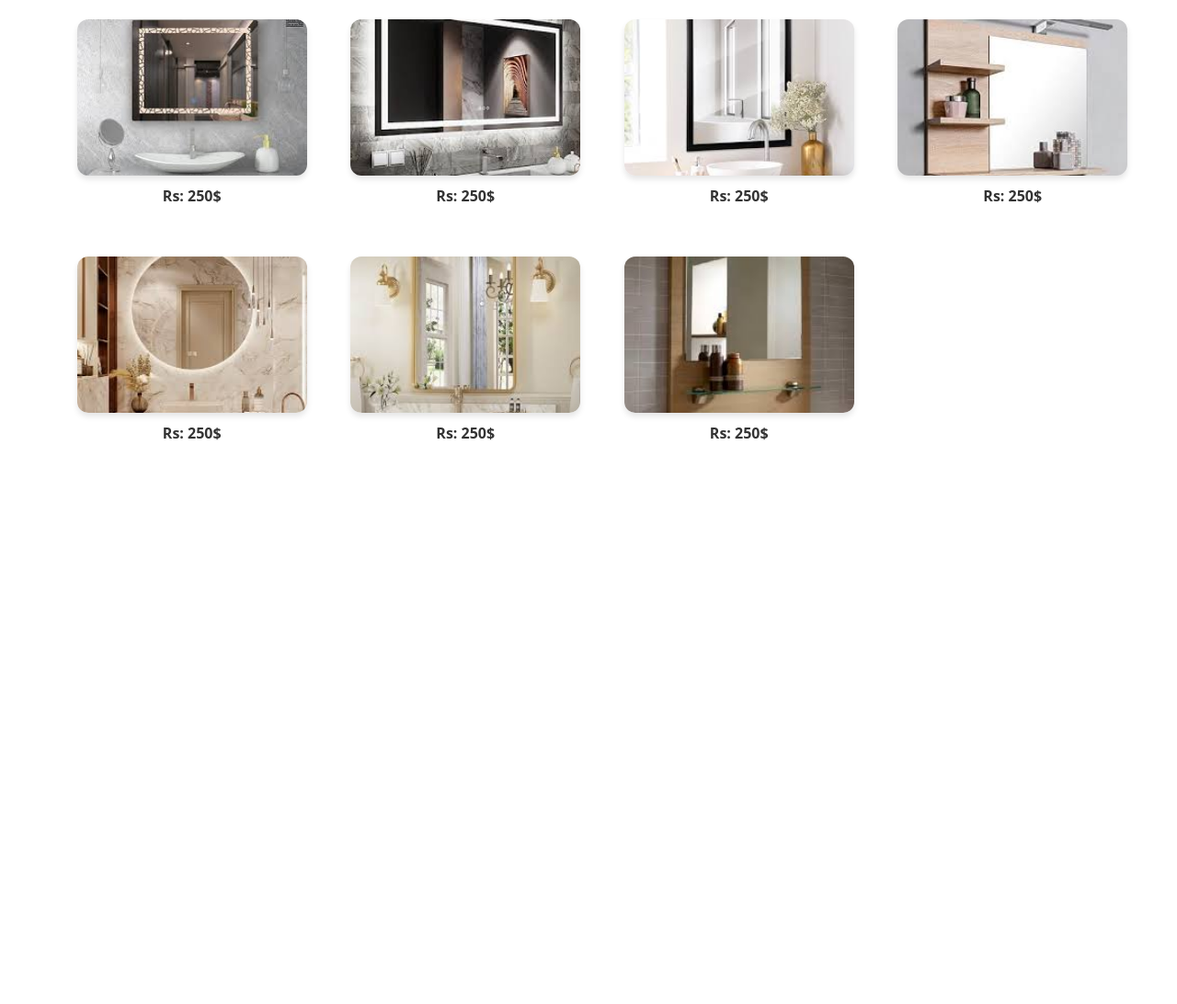
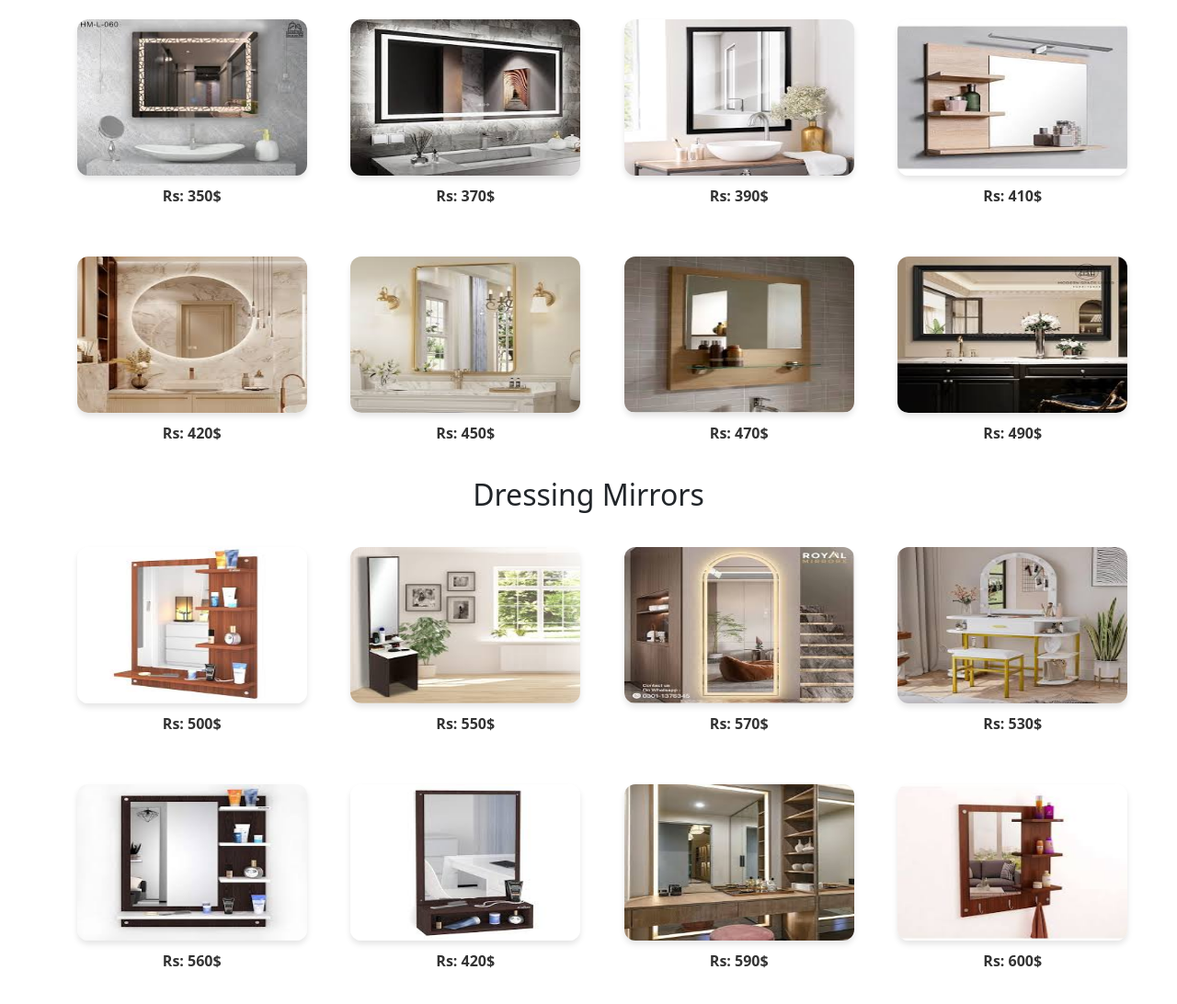
Before and after one commit to stoneboy99801/E-project, a plain HTML site: page category.html in a window 1280 px wide. Shown: the part 824-1916 px from the top of the page at 92% size. Before the commit the page ends 1343 px from the top, so only its background shows below. Drawn offline with nearby package versions, Linux system fonts and the light colour scheme.

Commit message:
category-changes-1

```diff
--- a/category.html
+++ b/category.html
@@ -57,7 +57,7 @@
 <div class="h2">
 <h2>Drawing/Living Room Mirrors</h2>
 </div>
-<div class="img-container">
+<div class="img-container"> <!--img container open-->
  <div class="img-1">          <!--img-1 open  -->
     <img  src="download-1.jpg" alt="">
 
@@ -101,8 +101,14 @@
     <div class="p">
         <p>Rs: 250$</p>
     </div>
-</div>
-</div> <!-- img-7 close-->
+</div>   <!-- img-7 close-->
+<div class="img-8">          <!--img-8 open  -->
+    <img src="download-8.jpg" alt="">
+    <div class="p">
+        <p>Rs: 250$</p>
+    </div>
+</div>   <!-- img-8 close-->
+</div> <!--img container close-->
 <div class="bathroom-mirror">
     <div class="h2-1">
         <h2>Bathroom Mirrors</h2>
@@ -111,48 +117,108 @@
     <div class="img-9">          <!--img-9 open  -->
     <img src="download-9.jpg" alt="">
     <div class="p">
-        <p>Rs: 250$</p>
+        <p>Rs: 350$</p>
     </div>
 </div>  <!-- img-9 close-->
 <div class="img-10">          <!--img-10 open  -->
     <img src="download-10.jpg" alt="">
     <div class="p">
-        <p>Rs: 250$</p>
+        <p>Rs: 370$</p>
     </div>
  </div>           <!--img-10 close          -->
  <div class="img-11">          <!--img-11 open  -->
     <img src="download-11.jpg" alt="">
     <div class="p">
-        <p>Rs: 250$</p>
+        <p>Rs: 390$</p>
     </div>
  </div>           <!--img-11 close          -->
   <div class="img-12">          <!--img-12 open  -->
     <img src="download-12.jpg" alt="">
     <div class="p">
-        <p>Rs: 250$</p>
+        <p>Rs: 410$</p>
     </div>
  </div>           <!--img-12 close          -->
    <div class="img-13">          <!--img-13 open  -->
     <img src="download-13.jpg" alt="">
     <div class="p">
-        <p>Rs: 250$</p>
+        <p>Rs: 420$</p>
     </div>
  </div>           <!--img-13 close          -->
    <div class="img-14">          <!--img-14 open  -->
     <img src="download-14.jpg" alt="">
     <div class="p">
-        <p>Rs: 250$</p>
+        <p>Rs: 450$</p>
     </div>
  </div>           <!--img-14 close          -->
  <div class="img-15">          <!--img-15 open  -->
     <img src="download-15.jpg" alt="">
     <div class="p">
-        <p>Rs: 250$</p>
+        <p>Rs: 470$</p>
     </div>
- </div>           <!--img-14 close          -->
+ </div>           <!--img-15 close          -->
+  <div class="img-16">          <!--img-16 open  -->
+    <img src="download-16.jpg" alt="">
+    <div class="p">
+        <p>Rs: 490$</p>
+    </div>
+ </div>           <!--img-16 close          -->
 </div> <!-- img-container -->
  </div>     <!--bathroom-close     -->
-
+ <div class="dressing-mirror">
+    <div class="h2-1">
+        <h2>Dressing Mirrors</h2>
+    </div>
+   <div class="img-container-3">  <!--img-container-3 open -->
+    <div class="img-17">          <!--img-17 open  -->
+    <img src="download-17.jpg" alt="">
+    <div class="p">
+        <p>Rs: 500$</p>
+    </div>
+</div>  <!-- img-17 close-->
+<div class="img-18">          <!--img-18 open  -->
+    <img src="download-18.jpg" alt="">
+    <div class="p">
+        <p>Rs: 550$</p>
+    </div>
+ </div>           <!--img-18 close          -->
+ <div class="img-19">          <!--img-19 open  -->
+    <img src="download-19.jpg" alt="">
+    <div class="p">
+        <p>Rs: 570$</p>
+    </div>
+ </div>           <!--img-19 close          -->
+  <div class="img-20">          <!--img-20 open  -->
+    <img src="download-20.jpg" alt="">
+    <div class="p">
+        <p>Rs: 530$</p>
+    </div>
+ </div>           <!--img-20 close          -->
+   <div class="img-21">          <!--img-21 open  -->
+    <img src="download-21.jpg" alt="">
+    <div class="p">
+        <p>Rs: 560$</p>
+    </div>
+ </div>           <!--img-21 close          -->
+   <div class="img-22">          <!--img-22 open  -->
+    <img src="download-22.jpg" alt="">
+    <div class="p">
+        <p>Rs: 420$</p>
+    </div>
+ </div>           <!--img-22 close          -->
+ <div class="img-23">          <!--img-23 open  -->
+    <img src="download-23.jpg" alt="">
+    <div class="p">
+        <p>Rs: 590$</p>
+    </div>
+ </div>           <!--img-23 close          -->
+  <div class="img-24">          <!--img-24 open  -->
+    <img src="download-24.jpg" alt="">
+    <div class="p">
+        <p>Rs: 600$</p>
+    </div>
+ </div>           <!--img-24 close          -->
+</div> <!-- img-container-3 -->
+ </div>     <!--dressing-close     -->
  </div><!--mirror-container-close -->
 
 </div>
--- a/style.css
+++ b/style.css
@@ -3,10 +3,7 @@
     padding: 0;
     box-sizing: border-box;
 }
-body{
-    background-color: azure;
-      font-family: system-ui;
-}
+
 .logo img{
            width: 185px;
         margin:  15px;
@@ -14,6 +11,8 @@ body{
 }
 
 /* categoray-page open*/
+
+/* Drawing/Living Room Mirrors */
 .heading{
 display: flex;
 justify-content: center;
@@ -115,7 +114,7 @@ background-color: beige;
        width: 171px;
     height: 170px;
     border-radius: 14px;
-    object-fit: cover;
+    object-fit: fill;
     cursor: pointer;
      transition: transform 1s ease;
 }
@@ -129,6 +128,18 @@ background-color: beige;
   margin-left:30px ;
 
 }
+.img-8 img  {
+       width: 171px;
+    height: 170px;
+    border-radius: 14px;
+    object-fit: fill;
+    cursor: pointer;
+     transition: transform 1s ease;
+}
+.img-8:hover img {
+  transform: scale(1.1);
+}
+/* bathroom mirro open */
 .h2-1 h2{
  margin: 20px 30px;
 }
@@ -137,19 +148,20 @@ background-color: beige;
     height: 170px;
     margin-top: 18px;
     border-radius: 14px;
-    object-fit: cover;
+    object-fit: fill;
     cursor: pointer;
      transition: transform 1s ease;
 }
 .img-9:hover img {
   transform: scale(1.1);
 }
+
 .img-10 img  {
        width: 171px;
     height: 170px;
     margin-top: 18px;
     border-radius: 14px;
-    object-fit: cover;
+    object-fit: fill;
     cursor: pointer;
      transition: transform 1s ease;
 }
@@ -162,7 +174,7 @@ background-color: beige;
     margin-top: 18px;
     border-radius: 14px;
     cursor: pointer;
-    object-fit: cover;
+    object-fit: fill;
      transition: transform 1s ease;
 }
 .img-11:hover img {
@@ -173,7 +185,7 @@ background-color: beige;
     height: 170px;
     margin-top: 18px;
     border-radius: 14px;
-    object-fit: cover;
+    object-fit: fill;
      transition: transform 1s ease;
 }
 .img-12:hover img {
@@ -184,7 +196,7 @@ background-color: beige;
     height: 170px;
     margin-top: 18px;
     border-radius: 14px;
-    object-fit: cover;
+    object-fit: fill;
     cursor: pointer;
      transition: transform 1s ease;
 }
@@ -196,7 +208,7 @@ background-color: beige;
     height: 170px;
     margin-top: 18px;
     border-radius: 14px;
-    object-fit: cover;
+    object-fit: fill;
     cursor: pointer;
      transition: transform 1s ease;
 }
@@ -209,18 +221,137 @@ background-color: beige;
     margin-top: 18px;
     border-radius: 14px;
     cursor: pointer;
-    object-fit: cover;
+    object-fit: fill;
      transition: transform 1s ease;
 }
 .img-15:hover img {
   transform: scale(1.1);
 }
+.img-16 img  {
+       width: 171px;
+    height: 170px;
+    margin-top: 18px;
+    border-radius: 14px;
+    cursor: pointer;
+    object-fit: fill;
+     transition: transform 1s ease;
+}
+.img-16:hover img {
+  transform: scale(1.1);
+}
+/* bathroom mirror close */
+.img-container-3{
+ display: flex;
+    gap: 15px;
+    text-align: center;
+  margin-left:30px ;
+
+}
+.img-17 img  {
+       width: 171px;
+    height: 170px;
+    margin-top: 18px;
+    border-radius: 14px;
+    cursor: pointer;
+    object-fit: fill;
+     transition: transform 1s ease;
+}
+.img-17:hover img {
+  transform: scale(1.1);
+}
+.img-18 img  {
+       width: 171px;
+    height: 170px;
+    margin-top: 18px;
+    border-radius: 14px;
+    cursor: pointer;
+    object-fit: fill;
+     transition: transform 1s ease;
+}
+.img-18:hover img {
+  transform: scale(1.1);
+}
+.img-19 img  {
+       width: 171px;
+    height: 170px;
+    margin-top: 18px;
+    border-radius: 14px;
+    cursor: pointer;
+    object-fit: fill;
+     transition: transform 1s ease;
+}
+.img-19:hover img {
+  transform: scale(1.1);
+}
+.img-20 img  {
+       width: 171px;
+    height: 170px;
+    margin-top: 18px;
+    border-radius: 14px;
+    cursor: pointer;
+    object-fit: fill;
+     transition: transform 1s ease;
+}
+.img-20:hover img {
+  transform: scale(1.1);
+}
+.img-21 img  {
+       width: 171px;
+    height: 170px;
+    margin-top: 18px;
+    border-radius: 14px;
+    cursor: pointer;
+    object-fit: fill;
+     transition: transform 1s ease;
+}
+.img-21:hover img {
+  transform: scale(1.1);
+}
+.img-22 img  {
+       width: 171px;
+    height: 170px;
+    margin-top: 18px;
+    border-radius: 14px;
+    cursor: pointer;
+    object-fit: fill;
+     transition: transform 1s ease;
+}
+.img-22:hover img {
+  transform: scale(1.1);
+}
+.img-23 img  {
+       width: 171px;
+    height: 170px;
+    margin-top: 18px;
+    border-radius: 14px;
+    cursor: pointer;
+    object-fit: fill;
+     transition: transform 1s ease;
+}
+.img-23:hover img {
+  transform: scale(1.1);
+}
+.img-24 img  {
+       width: 171px;
+    height: 170px;
+    margin-top: 18px;
+    border-radius: 14px;
+    cursor: pointer;
+    object-fit: fill;
+     transition: transform 1s ease;
+}
+.img-24:hover img {
+  transform: scale(1.1);
+}
+/* dressing mirror open */
+
 /* category page close */
 /* Base Styling */
 body {
   font-family: Arial, sans-serif;
   margin: 0;
   padding: 20px;
+   background-color: rgb(70, 253, 253);
 }
 
 .mirror-container {
@@ -235,19 +366,22 @@ h1, h2 {
 
 /* Image Container Grid */
 .img-container,
-.img-container-2 {
+.img-container-2,
+.img-container-3 {
   display: grid;
   grid-template-columns: repeat(auto-fit, minmax(220px, 1fr));
   gap: 20px;
 }
 
 .img-container div,
-.img-container-2 div {
+.img-container-2 div,
+.img-container-3 div {
   text-align: center;
 }
 
 .img-container img,
-.img-container-2 img {
+.img-container-2 img,
+.img-container-3 img {
   width: 100%;
   max-width: 250px;
   border-radius: 12px;
```
Also changed, not shown: download-16.jpg (added), download-17.jpg (added), download-18.jpg (added), download-19.jpg (added), download-20.jpg (added), download-21.jpg (added), download-22.jpg (added), download-23.jpg (added), download-24.jpg (added), download-25.jpg (added), download-26.jpg (added), download-27.jpg (added), download-28.jpg (added), download-29.jpg (added), 3 more files.
